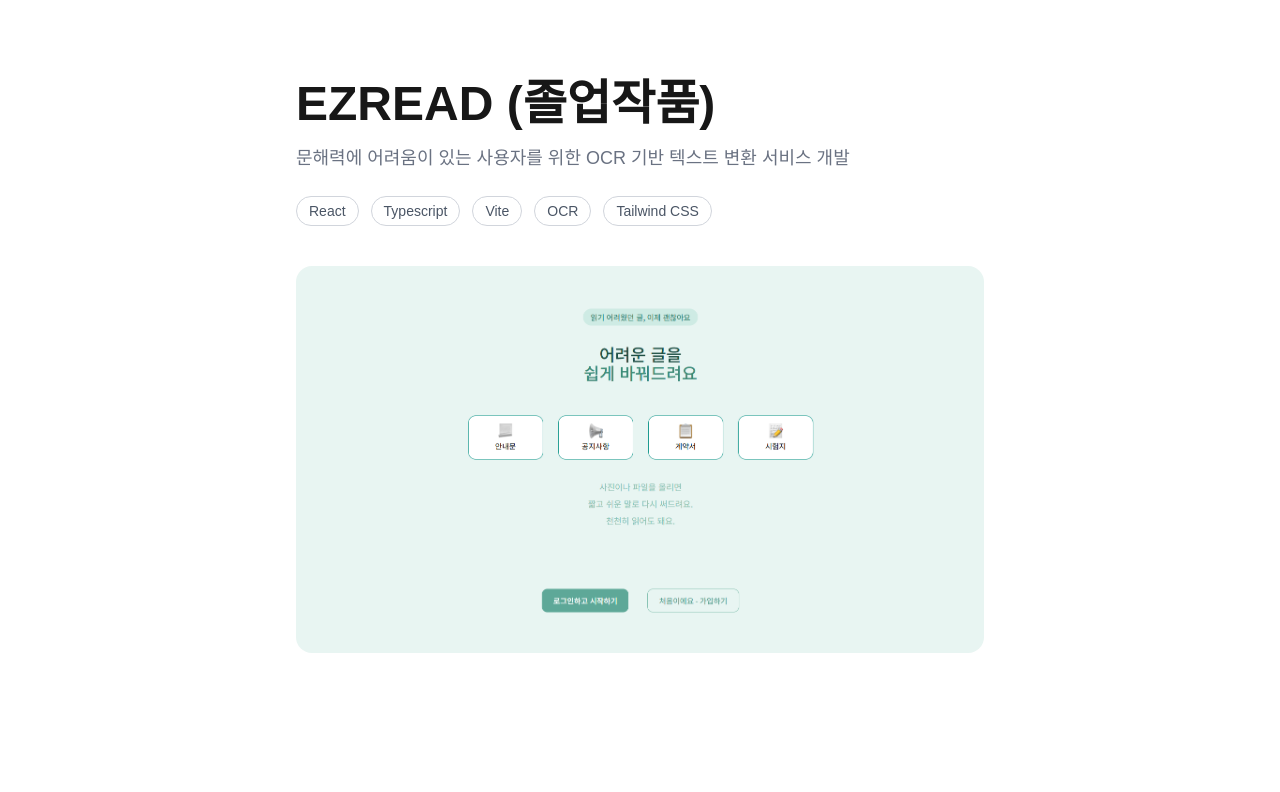
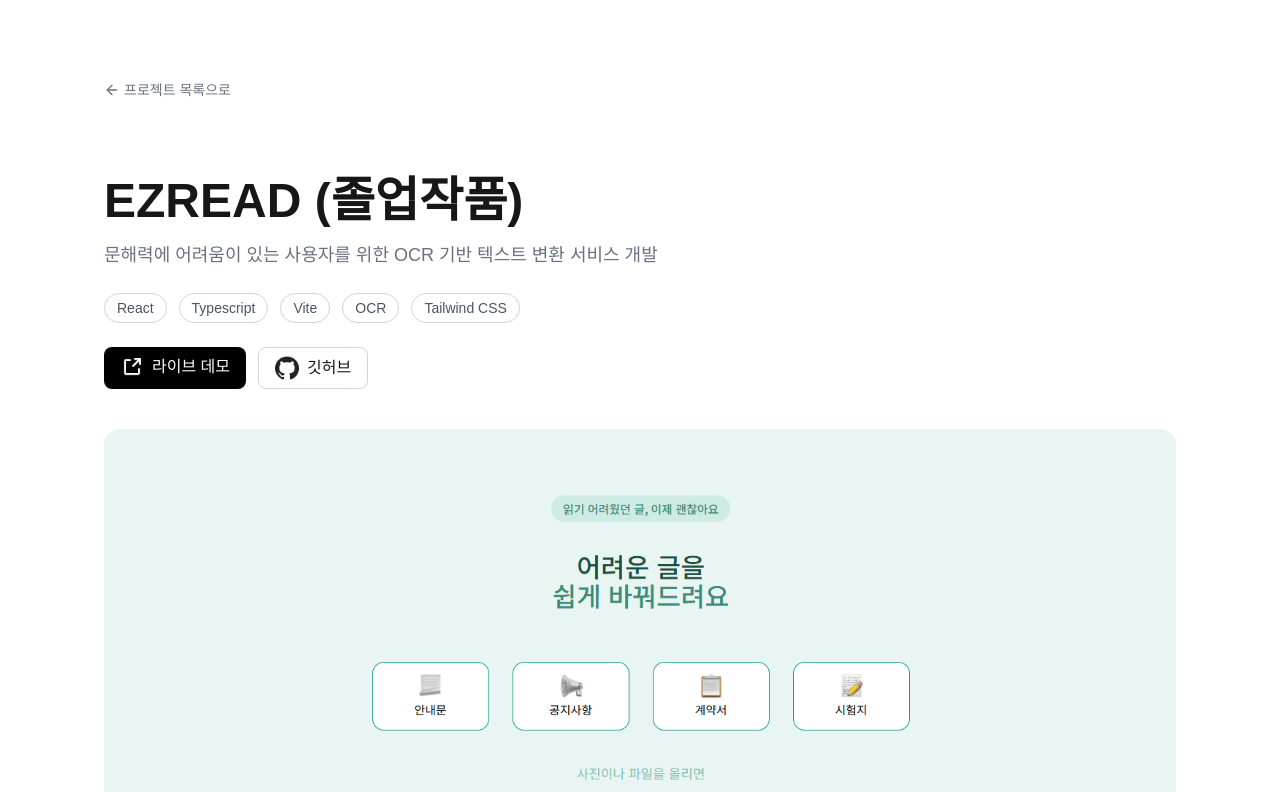
Before and after one commit to sandy424/ms-portfolio, a Next.js app: page /projects/ezread in a window 1280 px wide. Shown: the top 792 px of the page. Built offline with nearby package versions, Linux system fonts and the light colour scheme.

Commit message:
🔧 Fix: 프로젝트 상세 페이지 UI 수정

```diff
--- a/src/app/projects/[slug]/page.tsx
+++ b/src/app/projects/[slug]/page.tsx
@@ -1,8 +1,10 @@
+import Link from "next/link";
 import { projects } from "../../../data/projects";
 import { notFound } from "next/navigation";
+import { ArrowLeft } from "lucide-react";
 
 // projects 배열을 순회하면서 같은 객체 배열을 반환한다.
-export function generatesStaticParams() {
+export function generateStaticParams() {
   return projects.map((p) => ({slug: p.slug}));  // 결과: [{ slug: "ezread" }, { slug: "keung-keung" }]
 }
 
@@ -17,7 +19,16 @@ export default async function ProjectDetailPage({
   if (!project) return notFound();
 
   return (
-    <main className="mx-auto max-w-3xl px-6 py-20 sm:px-10">
+    <main className="mx-auto max-w-6xl px-6 py-20 sm:px-10">
+      <Link
+        href="/#projects"
+        className="inline-flex items-center gap-1 text-sm text-gray-500 hover:text-gray-700"
+      >
+        <ArrowLeft className="w-4 h-4" />
+        프로젝트 목록으로
+      </Link>
+
+      <div className="mt-18">
         <h1 className="text-4xl font-bold lg:text-5xl">{project.title}</h1>
         <p className="mt-4 text-lg text-gray-500">{project.description}</p>
 
@@ -32,11 +43,23 @@ export default async function ProjectDetailPage({
           ))}
         </ul>
 
+        <div className="flex gap-3">
+          <a href={project.url} className="flex inline-flex gap-2 rounded-lg bg-black mt-6 px-4 py-2">
+            <img src="/link.png" alt="" className="w-6 h-6" />
+            <span className="text-white">라이브 데모</span>
+          </a>
+          <a href={project.github} className="flex inline-flex gap-2 rounded-lg border border-gray-300 mt-6 px-4 py-2">
+            <img src="/github.png" alt="" className="w-6 h-6" />
+            <span>깃허브</span>
+          </a>
+        </div>
+
         <img
           src={project.picture}
           alt={project.title}
           className="mt-10 aspect-video w-full rounded-2xl object-cover"
         />
+      </div>
     </main>
   )
 }
--- a/src/data/projects.ts
+++ b/src/data/projects.ts
@@ -7,6 +7,8 @@ export type ProjectType = {
   form: string;  //형태
   role: string;  //역할
   picture: string;
+  url: string;
+  github: string;
 };
 
 export const projects: ProjectType[] = [
@@ -19,6 +21,8 @@ export const projects: ProjectType[] = [
     form: "팀 프로젝트",
     role: "Frontend",
     picture: "/ezread.png",
+    url: "https://easyread-vite.vercel.app/",
+    github: "https://github.com/sandy424/easyread-vite",
   },
   {
     slug: "keung-keung",
@@ -29,5 +33,7 @@ export const projects: ProjectType[] = [
     form: "팀 프로젝트",
     role: "Frontend",
     picture: "/keung.png",
+    url: "https://keung-keung.vercel.app/",
+    github: "https://github.com/sandy424/keung-keung",
   },
 ];
```
Lines whose indentation alone changed are shown as unchanged.
